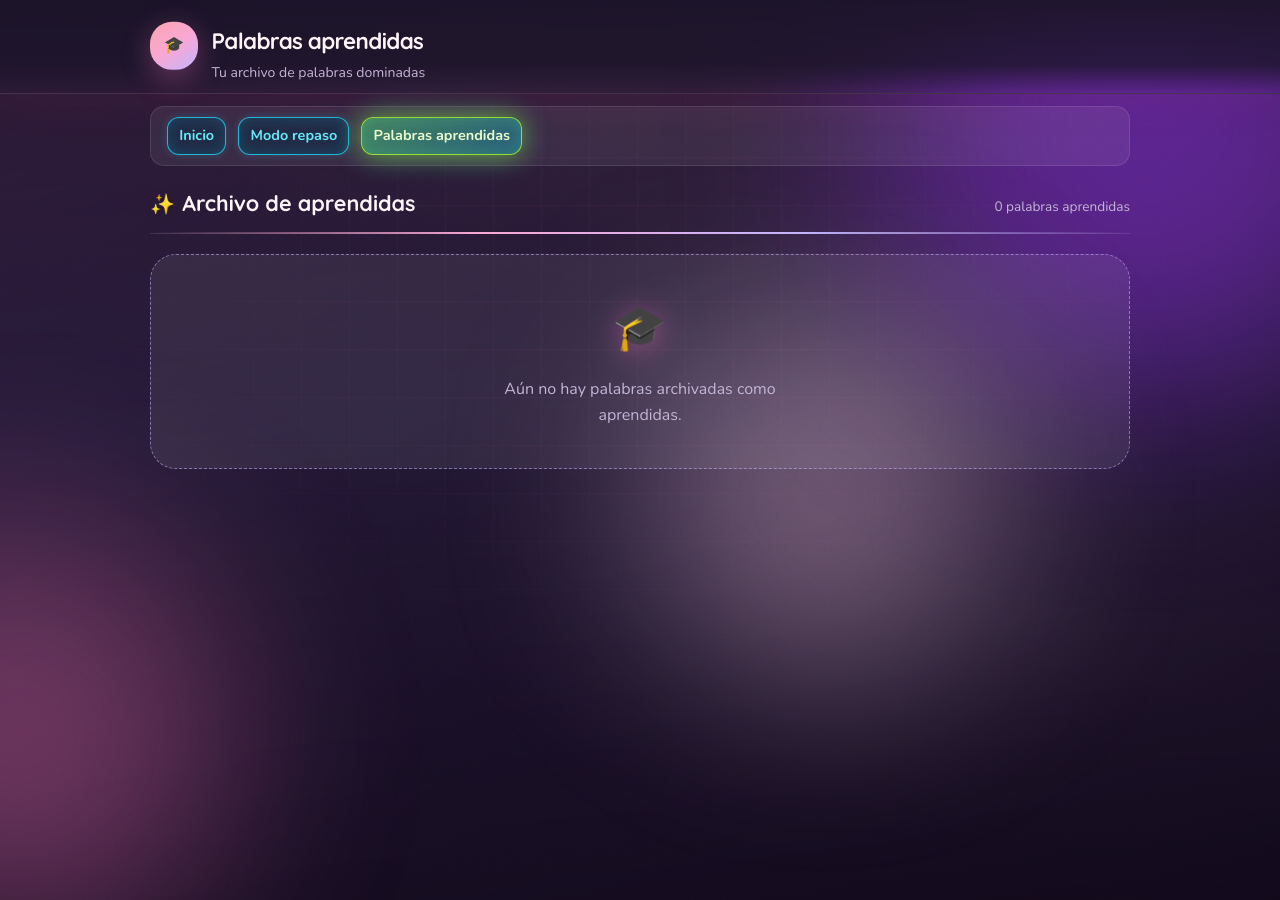
After one commit to CeciliaCTorales/Englishwo, a Flask app: page /aprendidas in a window 1280 px wide. The commit adds this page. Run offline with Flask 3, Linux system fonts and the light colour scheme.

Commit message:
Add learned words page and high-contrast neon tabs.
Move learned words to a dedicated page, keep the header signature with dynamic last-updated text, remove import from main toolbar, and boost navigation contrast with clear active neon states.

```diff
--- a/app.py
+++ b/app.py
@@ -455,6 +455,16 @@ def repaso_html():
     return render_template("repaso.html")
 
 
+@app.route("/aprendidas")
+def aprendidas():
+    return render_template("aprendidas.html")
+
+
+@app.route("/aprendidas.html")
+def aprendidas_html():
+    return render_template("aprendidas.html")
+
+
 @app.route("/api/palabras")
 def api_palabras():
     return jsonify({"ok": True, "data": palabras})
--- /dev/null
+++ b/aprendidas.html
@@ -0,0 +1,58 @@
+<!DOCTYPE html>
+<html lang="es">
+<head>
+  <meta charset="utf-8">
+  <meta name="viewport" content="width=device-width, initial-scale=1">
+  <title>Aprendidas — Palabras</title>
+  <link rel="preconnect" href="https://fonts.googleapis.com">
+  <link rel="preconnect" href="https://fonts.gstatic.com" crossorigin>
+  <link href="https://fonts.googleapis.com/css2?family=Nunito:ital,wght@0,400;0,600;0,700;1,600&family=Quicksand:wght@500;600;700&display=swap" rel="stylesheet">
+  <link rel="stylesheet" href="static/styles.css">
+</head>
+<body class="theme-cute home-page">
+  <div class="ambient" aria-hidden="true">
+    <div class="ambient__photo"></div>
+    <div class="ambient__veil"></div>
+    <div class="ambient__glow ambient__glow--a"></div>
+    <div class="ambient__glow ambient__glow--b"></div>
+    <div class="ambient__glow ambient__glow--c"></div>
+    <div class="ambient__grid"></div>
+    <div class="ambient__noise"></div>
+  </div>
+
+  <header class="site-header">
+    <div class="container header-inner">
+      <div class="brand">
+        <span class="brand-mark" aria-hidden="true">🎓</span>
+        <div>
+          <p class="brand-name">Palabras aprendidas</p>
+          <p class="brand-tagline">Tu archivo de palabras dominadas</p>
+        </div>
+      </div>
+    </div>
+  </header>
+
+  <main class="container main-wrap">
+    <nav class="tools-bar" aria-label="Navegación">
+      <a class="tools-bar__link" href="index.html">Inicio</a>
+      <a class="tools-bar__link" href="repaso.html">Modo repaso</a>
+      <a class="tools-bar__link" href="aprendidas.html" aria-current="page">Palabras aprendidas</a>
+    </nav>
+
+    <section class="words-section" aria-labelledby="aprendidas-heading">
+      <div class="section-head">
+        <h2 id="aprendidas-heading" class="section-title">
+          <span class="section-title__icon" aria-hidden="true">✨</span>
+          Archivo de aprendidas
+        </h2>
+        <span id="aprendidas-count" class="section-hint">0 palabras</span>
+      </div>
+      <div id="lista-aprendidas-page" class="lista"></div>
+    </section>
+  </main>
+
+  <script src="static/palabras-static.js"></script>
+  <script src="static/ui-sounds.js"></script>
+  <script src="static/aprendidas.js"></script>
+</body>
+</html>
--- a/repaso.html
+++ b/repaso.html
@@ -22,7 +22,9 @@
   <header class="site-header repaso-header">
     <div class="container header-inner repaso-header__inner">
       <div class="repaso-header__row">
-        <a href="index.html" class="repaso-back">← Lista principal</a>
+        <a href="index.html" class="repaso-back">← Inicio</a>
+        <a href="repaso.html" class="repaso-back" aria-current="page">Modo repaso</a>
+        <a href="aprendidas.html" class="repaso-back">Aprendidas</a>
         <label class="repaso-sound-toggle">
           <input type="checkbox" id="sounds-enabled" checked>
           <span>Sonidos mágicos</span>
--- /dev/null
+++ b/static/aprendidas.js
@@ -0,0 +1,141 @@
+let palabrasGlobal = [];
+let modoEstatico = false;
+let staticStore = { additions: [], deletedIds: new Set(), edits: {} };
+let palabrasBaseCsv = [];
+
+function escapeHtml(s) {
+  const d = document.createElement("div");
+  d.textContent = s ?? "";
+  return d.innerHTML;
+}
+
+function speakEnglish(text) {
+  const t = (text || "").trim();
+  if (!t || !window.speechSynthesis) return;
+  window.speechSynthesis.cancel();
+  const u = new SpeechSynthesisUtterance(t);
+  u.lang = "en-US";
+  u.rate = 0.92;
+  window.speechSynthesis.speak(u);
+}
+
+function setAprendidasCount(n) {
+  const el = document.getElementById("aprendidas-count");
+  if (!el) return;
+  el.textContent = `${n} palabra${n === 1 ? "" : "s"} aprendida${n === 1 ? "" : "s"}`;
+}
+
+function renderAprendidas() {
+  const lista = document.getElementById("lista-aprendidas-page");
+  if (!lista) return;
+  lista.innerHTML = "";
+
+  const aprendidas = palabrasGlobal
+    .filter((p) => !!p.aprendido)
+    .sort((a, b) => Number(b.id) - Number(a.id));
+
+  setAprendidasCount(aprendidas.length);
+
+  if (aprendidas.length === 0) {
+    lista.innerHTML = `
+      <div class="empty-state">
+        <span class="empty-state-icon" aria-hidden="true">🎓</span>
+        <p>Aún no hay palabras archivadas como aprendidas.</p>
+      </div>
+    `;
+    return;
+  }
+
+  for (const p of aprendidas) {
+    const ejemploTxt = (p.ejemplo || "").trim() || "—";
+    const tema = (p.tema || "").trim();
+    const etiquetas = (p.etiquetas || "").trim();
+    const meta = `${tema ? `Tema: ${escapeHtml(tema)} · ` : ""}${etiquetas ? `Etiquetas: ${escapeHtml(etiquetas)}` : ""}`.trim();
+
+    const div = document.createElement("div");
+    div.className = "card card--aprendida";
+    div.innerHTML = `
+      <div class="card-fields">
+        <div class="card-field">
+          <span class="card-field__label">Main word</span>
+          <div class="card-field__value card-field__value--word">${escapeHtml(p.palabra) || "—"}</div>
+        </div>
+        <div class="card-field">
+          <span class="card-field__label">Example sentence</span>
+          <div class="card-field__value card-field__value--sentence">${escapeHtml(ejemploTxt)}</div>
+        </div>
+      </div>
+      <small class="card-meta">${escapeHtml(p.fecha)}${meta ? ` · ${meta}` : ""}</small>
+      <div class="acciones acciones-card">
+        <button type="button" class="btn-leer">Leer</button>
+        <button type="button" class="btn-aprendida">↩ Volver a pendientes</button>
+      </div>
+    `;
+
+    div.querySelector(".btn-leer").addEventListener("click", () => {
+      window.UISounds?.tap?.();
+      speakEnglish(p.palabra);
+    });
+
+    div.querySelector(".btn-aprendida").addEventListener("click", () => {
+      window.UISounds?.tap?.();
+      marcarAprendida(p.id, false);
+    });
+
+    lista.appendChild(div);
+  }
+}
+
+function marcarAprendida(id, aprendido) {
+  const nid = Number(id);
+  if (modoEstatico && window.PalabrasStatic) {
+    const idx = staticStore.additions.findIndex((a) => Number(a.id) === nid);
+    if (idx >= 0) {
+      staticStore.additions[idx] = { ...staticStore.additions[idx], aprendido: !!aprendido };
+    } else {
+      const prev = staticStore.edits[String(nid)] || {};
+      staticStore.edits[String(nid)] = { ...prev, aprendido: !!aprendido };
+    }
+    window.PalabrasStatic.persist(staticStore);
+    palabrasGlobal = window.PalabrasStatic.rebuildGlobal(palabrasBaseCsv, staticStore);
+    renderAprendidas();
+    return;
+  }
+
+  fetch(`editar/${id}`, {
+    method: "PUT",
+    headers: { "Content-Type": "application/json" },
+    body: JSON.stringify({ aprendido: !!aprendido }),
+  })
+    .then((res) => res.json())
+    .then((data) => {
+      if (data.ok && Array.isArray(data.data)) {
+        palabrasGlobal = data.data;
+        renderAprendidas();
+      }
+    })
+    .catch(() => {});
+}
+
+(async function initAprendidas() {
+  if (window.PalabrasStatic && window.PalabrasStatic.loadInitial) {
+    const r = await window.PalabrasStatic.loadInitial();
+    modoEstatico = !!r.modoEstatico;
+    palabrasGlobal = Array.isArray(r.palabras) ? r.palabras : [];
+    palabrasBaseCsv = Array.isArray(r.baseCsv) ? r.baseCsv : [];
+    staticStore = r.store || staticStore;
+    if (!(staticStore.deletedIds instanceof Set)) {
+      staticStore.deletedIds = new Set(Array.isArray(staticStore.deletedIds) ? staticStore.deletedIds : []);
+    }
+    renderAprendidas();
+    return;
+  }
+
+  fetch("api/palabras")
+    .then((r) => (r.ok ? r.json() : Promise.reject()))
+    .then((data) => {
+      palabrasGlobal = data.ok && Array.isArray(data.data) ? data.data : [];
+      renderAprendidas();
+    })
+    .catch(() => renderAprendidas());
+})();
--- a/static/styles.css
+++ b/static/styles.css
@@ -412,6 +412,16 @@ body {
 /* Header */
 .site-header {
   padding: 1.5rem 0 0.5rem;
+  position: sticky;
+  top: 0;
+  z-index: 30;
+  backdrop-filter: blur(10px);
+  background: linear-gradient(
+    180deg,
+    rgba(26, 20, 40, 0.92) 0%,
+    rgba(26, 20, 40, 0.76) 70%,
+    rgba(26, 20, 40, 0) 100%
+  );
   opacity: 0;
   animation: slide-fade-in 0.75s cubic-bezier(0.22, 1, 0.36, 1) 0.05s forwards;
 }
@@ -1509,18 +1519,38 @@ body {
 }
 
 .tools-bar__link {
-  font-size: 0.88rem;
-  font-weight: 600;
-  color: #c4b5fd;
+  font-size: 0.9rem;
+  font-weight: 700;
+  color: #67e8f9;
   text-decoration: none;
-  padding: 0.35rem 0.5rem;
-  border-radius: 10px;
-  transition: color 0.15s ease, background 0.15s ease;
+  padding: 0.4rem 0.7rem;
+  border-radius: 12px;
+  border: 1px solid rgba(34, 211, 238, 0.85);
+  background: rgba(8, 47, 73, 0.48);
+  box-shadow:
+    0 0 10px rgba(34, 211, 238, 0.22),
+    inset 0 0 14px rgba(6, 182, 212, 0.22);
+  transition: color 0.18s ease, background 0.18s ease, box-shadow 0.18s ease, transform 0.18s ease;
 }
 
 .tools-bar__link:hover {
-  color: #e9d5ff;
-  background: rgba(167, 139, 250, 0.12);
+  color: #ecfeff;
+  background: rgba(14, 116, 144, 0.5);
+  box-shadow:
+    0 0 20px rgba(34, 211, 238, 0.62),
+    0 0 36px rgba(74, 222, 128, 0.24),
+    inset 0 0 16px rgba(6, 182, 212, 0.28);
+  transform: translateY(-1px);
+}
+
+.tools-bar__link[aria-current="page"] {
+  color: #ecfccb;
+  border-color: rgba(163, 230, 53, 0.92);
+  background: linear-gradient(135deg, rgba(74, 222, 128, 0.5), rgba(6, 182, 212, 0.38));
+  box-shadow:
+    0 0 24px rgba(132, 204, 22, 0.62),
+    0 0 34px rgba(34, 211, 238, 0.32),
+    inset 0 0 14px rgba(74, 222, 128, 0.28);
 }
 
 .tools-bar__btn {
```
Also changed, not shown: other parts of static/styles.css (+21 -3 lines), index.html (+3 -14 lines), static/app.js (+48 -0 lines).
